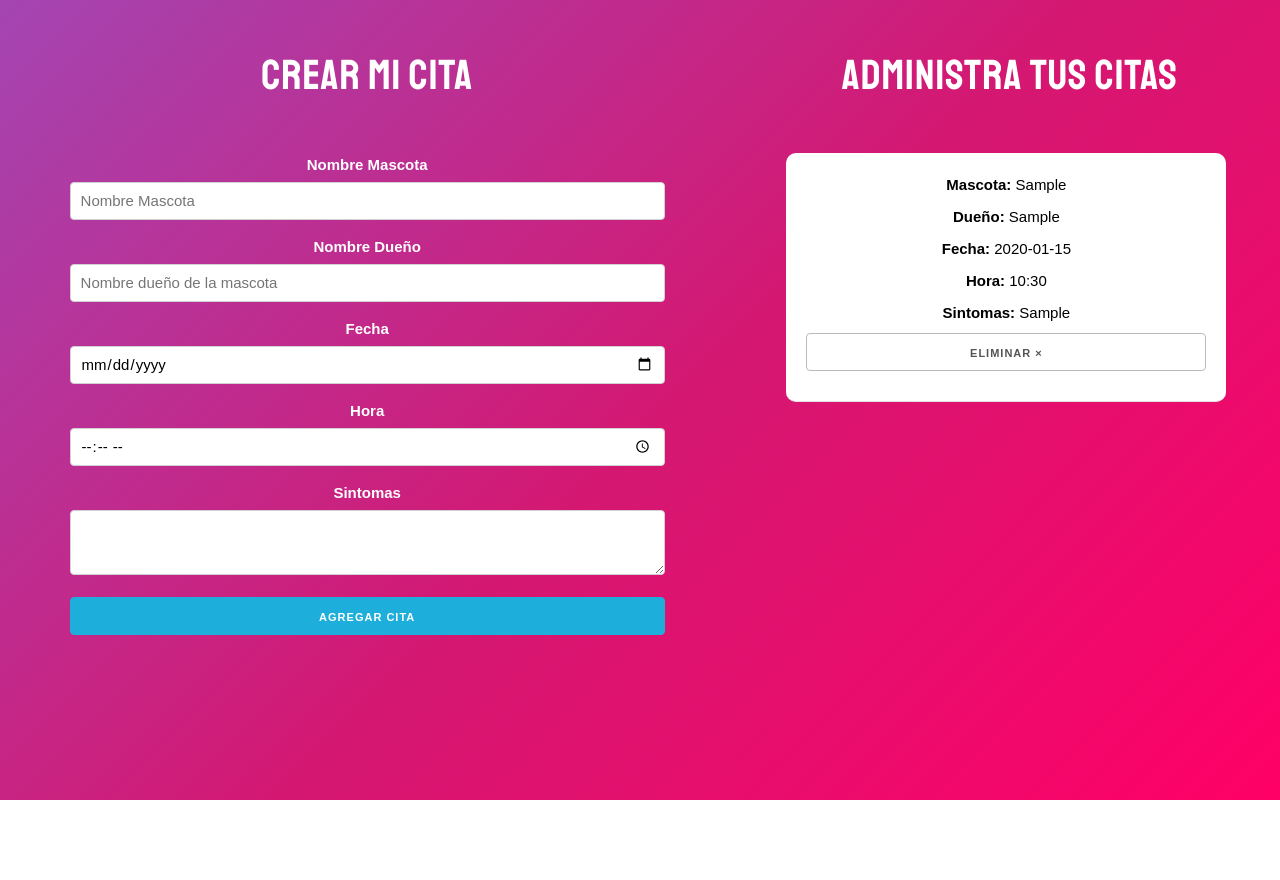
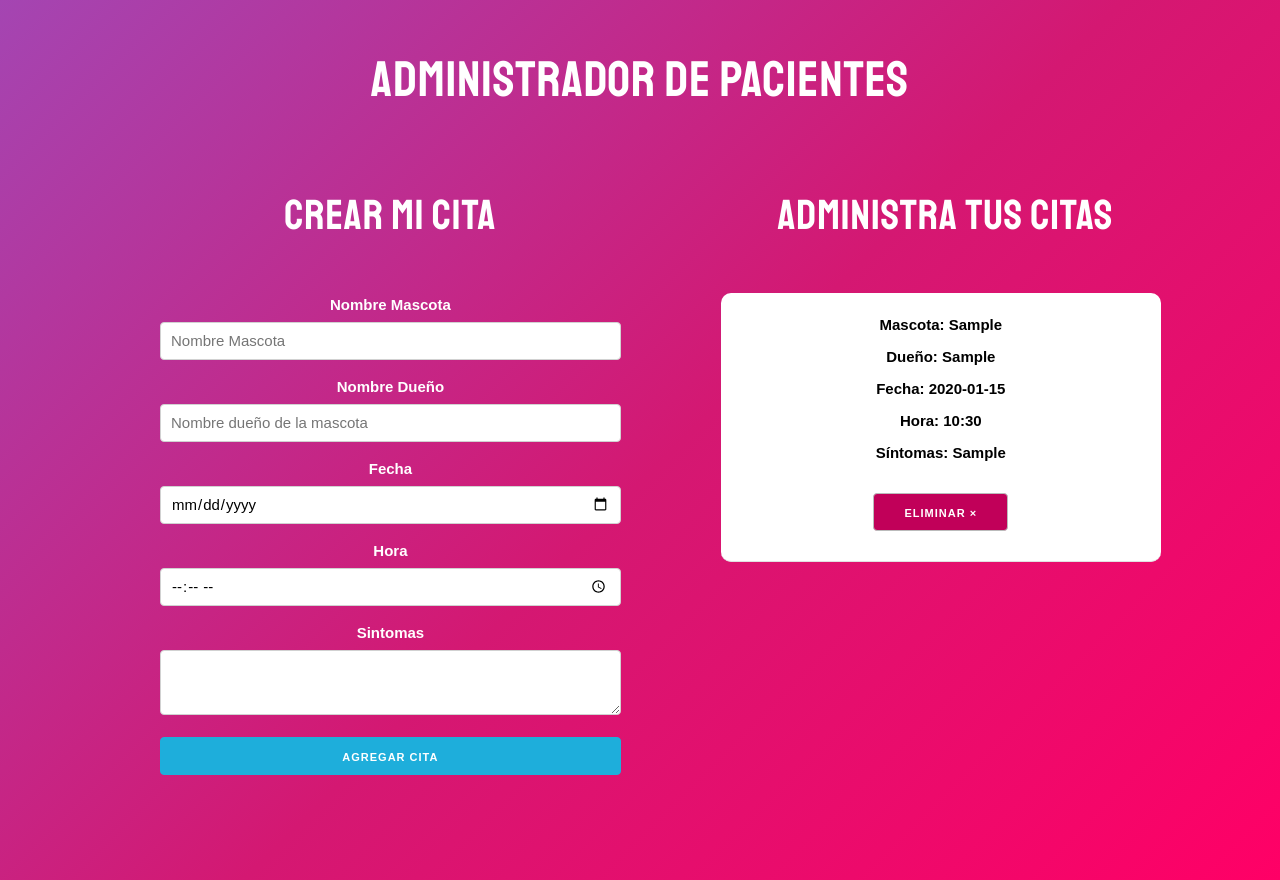
Before and after one commit to AriJusid/TP04-Citas, a React (Vite) app: page / in a window 1280 px wide. Both pictures are taken after typing "Sample", "Sample", "2020-01-15", "10:30", "Sample" into the empty fields and a click on the button "AGREGAR CITA". Before the commit the page ends 800 px from the top, so only its background shows below. Built offline with nearby package versions, Linux system fonts and the light colour scheme.

Commit message:
Implemento localStorage

```diff
--- a/src/App.jsx
+++ b/src/App.jsx
@@ -1,26 +1,39 @@
-import './App.css'
-import Formulario from './components/Formulario'
-import ListadoCitas from './components/Citas/ListadoCitas'
-import  { useState } from 'react'
-
+import React, { useState, useEffect } from 'react';
+import Formulario from './components/Formulario';
+import ListadoCitas from './components/Citas/ListadoCitas';
+import './App.css';
 
 function App() {
+  const [citas, setCitas] = useState(() => {
+    try {
+      const citasGuardadas = localStorage.getItem('citas');
+      const parsed = JSON.parse(citasGuardadas);
+      return Array.isArray(parsed) ? parsed : [];
+    } catch (error) {
+      console.error("Error al cargar citas desde localStorage:", error);
+      return [];
+    }
+  });
 
-  const [citas, setCitas] = useState([]);
+  useEffect(() => {
+    localStorage.setItem('citas', JSON.stringify(citas));
+  }, [citas]);
+
   const eliminarCita = (index) => {
-    const nuevasCitas = citas.filter((_, i) => i !== index)
-    setCitas(nuevasCitas)
-  }
-
+    const nuevasCitas = [...citas];
+    nuevasCitas.splice(index, 1);
+    setCitas(nuevasCitas);
+  };
 
   return (
-    <>
-      <div style={{display:'flex'}}/>
-        <Formulario setCitas={setCitas}/>
-        <ListadoCitas citas={citas} eliminarCita={eliminarCita}/>
-      <div/>
-    </>
-  )
+    <div className="container">
+      <h1>Administrador de Pacientes</h1>
+      <div className="row">
+        <Formulario setCitas={setCitas} citas={citas} />
+        <ListadoCitas citas={citas} eliminarCita={eliminarCita} />
+      </div>
+    </div>
+  );
 }
 
-export default App
+export default App;
--- a/src/components/Citas/Cita.jsx
+++ b/src/components/Citas/Cita.jsx
@@ -1,22 +1,19 @@
-import React from "react";
-import './Cita.css'
-function Cita ({cita, eliminarCita}) {
-    return(
-        <>
-        <div className="one-half column">
+import React from 'react';
+import './Cita.css';
 
-         <div className="cita">
+function Cita({ cita, eliminarCita }) {
+  const { nombreMascota, nombreDueño, fecha, hora, sintomas } = cita;
 
-         <p>Mascota: <span>{cita.nombreMascota}</span></p>
-              <p>Dueño: <span>{cita.nombreDueño}</span></p>
-              <p>Fecha: <span>{cita.fecha}</span></p>
-              <p>Hora: <span>{cita.hora}</span></p>
-              <p>Sintomas: <span>{cita.sintomas}</span></p>
-              <button  onClick={eliminarCita} className="button elimnar u-full-width">Eliminar ×</button>
-            </div>
-        </div>
-        </>
-    );
+  return (
+    <div className="cita">
+      <p><strong>Mascota:</strong> {nombreMascota}</p>
+      <p><strong>Dueño:</strong> {nombreDueño}</p>
+      <p><strong>Fecha:</strong> {fecha}</p>
+      <p><strong>Hora:</strong> {hora}</p>
+      <p><strong>Síntomas:</strong> {sintomas}</p>
+      <button onClick={eliminarCita} className="button eliminar">Eliminar ×</button>
+    </div>
+  );
 }
 
-export default Cita
+export default Cita;
--- a/src/components/Citas/ListadoCitas.jsx
+++ b/src/components/Citas/ListadoCitas.jsx
@@ -1,17 +1,17 @@
-import Cita from './Cita'
+import React from 'react';
+import Cita from './Cita';
 
-function ListadoCitas({ citas, eliminarCita}) {
+function ListadoCitas({ citas, eliminarCita }) {
   return (
     <>
-    <div style={{display: 'flex', flexDirection: 'column'}} >
-    <h2 style={{textAlign:'center', marginLeft: '150px'}}>Administra tus citas</h2>
-
-    {citas.map((cita, index) => (
-      <Cita cita={cita} eliminarCita={() => eliminarCita(index)} />
-    ))}
-    </div>
+      <div style={{ display: 'flex', flexDirection: 'column' }}>
+        <h2 style={{ textAlign: 'center', marginLeft: '150px' }}>Administra tus citas</h2>
+        {citas.map((cita, index) => (
+          <Cita key={index} cita={cita} eliminarCita={() => eliminarCita(index)} />
+        ))}
+      </div>
     </>
-    );
+  );
 }
 
-export default ListadoCitas
+export default ListadoCitas;
--- a/src/components/Formulario.jsx
+++ b/src/components/Formulario.jsx
@@ -1,29 +1,28 @@
-import React, { useState } from "react";
-import './Form.css'
-import Button from "./Button";
+import React, { useState } from 'react';
+import './Form.css';
+import Button from './Button';
 
-function Formulario({ setCitas }) {
-    const [nombreMascota, setNombre] = useState("");
-    const [nombreDueño, setDueño] = useState("");
-    const [fecha, setFecha] = useState("");
-    const [hora, setHora] = useState("");
-    const [sintomas, setSintomas] = useState("");
+function Formulario({ setCitas, citas }) {
+  const [nombreMascota, setNombre] = useState('');
+  const [nombreDueño, setDueño] = useState('');
+  const [fecha, setFecha] = useState('');
+  const [hora, setHora] = useState('');
+  const [sintomas, setSintomas] = useState('');
 
   const agregarCita = (event) => {
     event.preventDefault();
 
-        setCitas(prevCitas => [
-            ...prevCitas,
-            {
+    const nuevaCita = {
       nombreMascota,
       nombreDueño,
       fecha,
       hora,
-                sintomas
-            }
-        ]);
+      sintomas,
+    };
 
-        // Reset form fields
+    const nuevasCitas = [...citas, nuevaCita];
+    setCitas(nuevasCitas);
+
     setNombre('');
     setDueño('');
     setFecha('');
@@ -36,15 +35,20 @@ function Formulario({ setCitas }) {
       <h2>Crear mi Cita</h2>
       <form>
         <label>Nombre Mascota</label>
-                <input type="text" value={nombreMascota} className="mascot" placeholder="Nombre Mascota" id="nombre" onChange={ev => setNombre(ev.target.value)}/>
+        <input type="text" value={nombreMascota} className="mascot" placeholder="Nombre Mascota" id="nombre" onChange={ev => setNombre(ev.target.value)} />
+
         <label>Nombre Dueño</label>
-                <input type="text" value={nombreDueño} className="u-full-width" placeholder="Nombre dueño de la mascota" id="dueño" onChange={ev => setDueño(ev.target.value)}/>
+        <input type="text" value={nombreDueño} className="u-full-width" placeholder="Nombre dueño de la mascota" id="dueño" onChange={ev => setDueño(ev.target.value)} />
+
         <label>Fecha</label>
         <input type="date" value={fecha} className="u-full-width" id="date" onChange={ev => setFecha(ev.target.value)} />
+
         <label>Hora</label>
-                <input type="time" value={hora} className="u-full-width" id="time" onChange={ev => setHora(ev.target.value)}/>
+        <input type="time" value={hora} className="u-full-width" id="time" onChange={ev => setHora(ev.target.value)} />
+
         <label>Sintomas</label>
         <textarea value={sintomas} className="u-full-width" id="sintomas" onChange={ev => setSintomas(ev.target.value)}></textarea>
+
         <Button onClick={agregarCita} />
       </form>
     </div>
```
Lines whose indentation alone changed are shown as unchanged.
